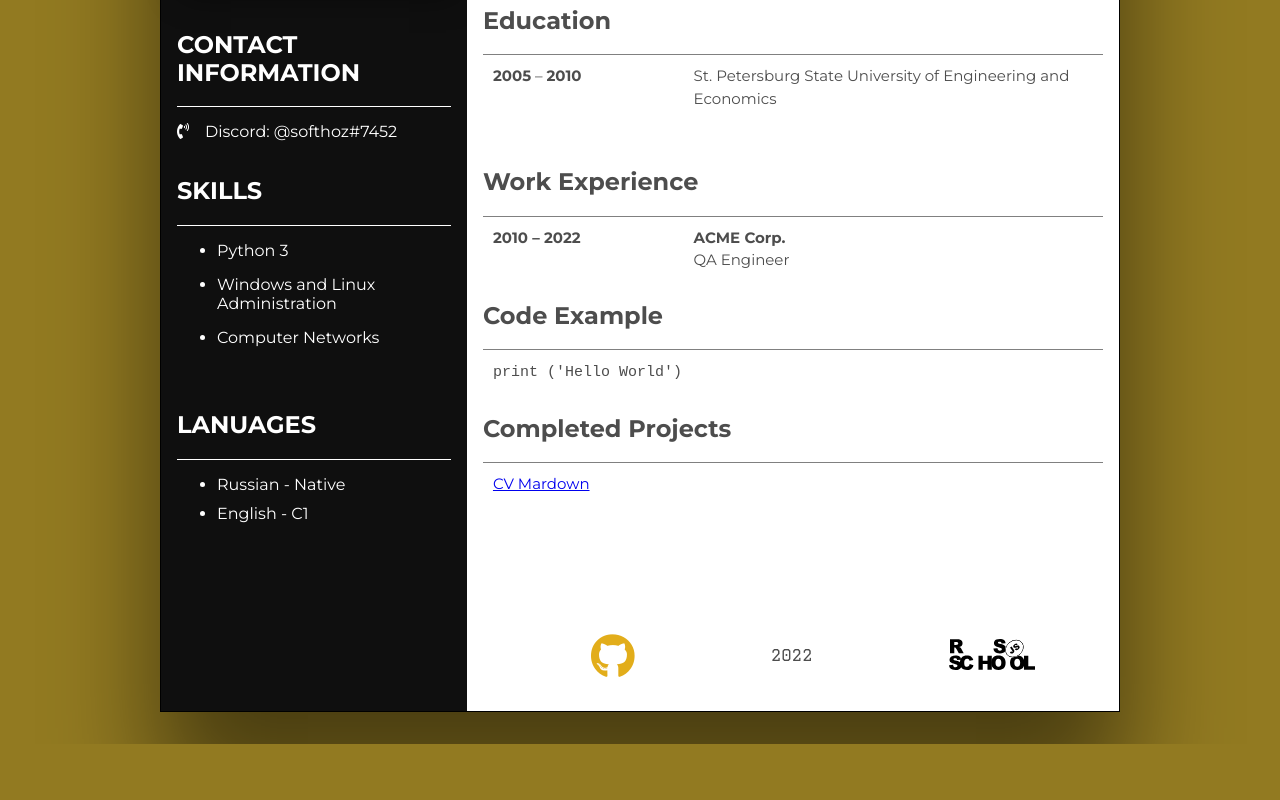
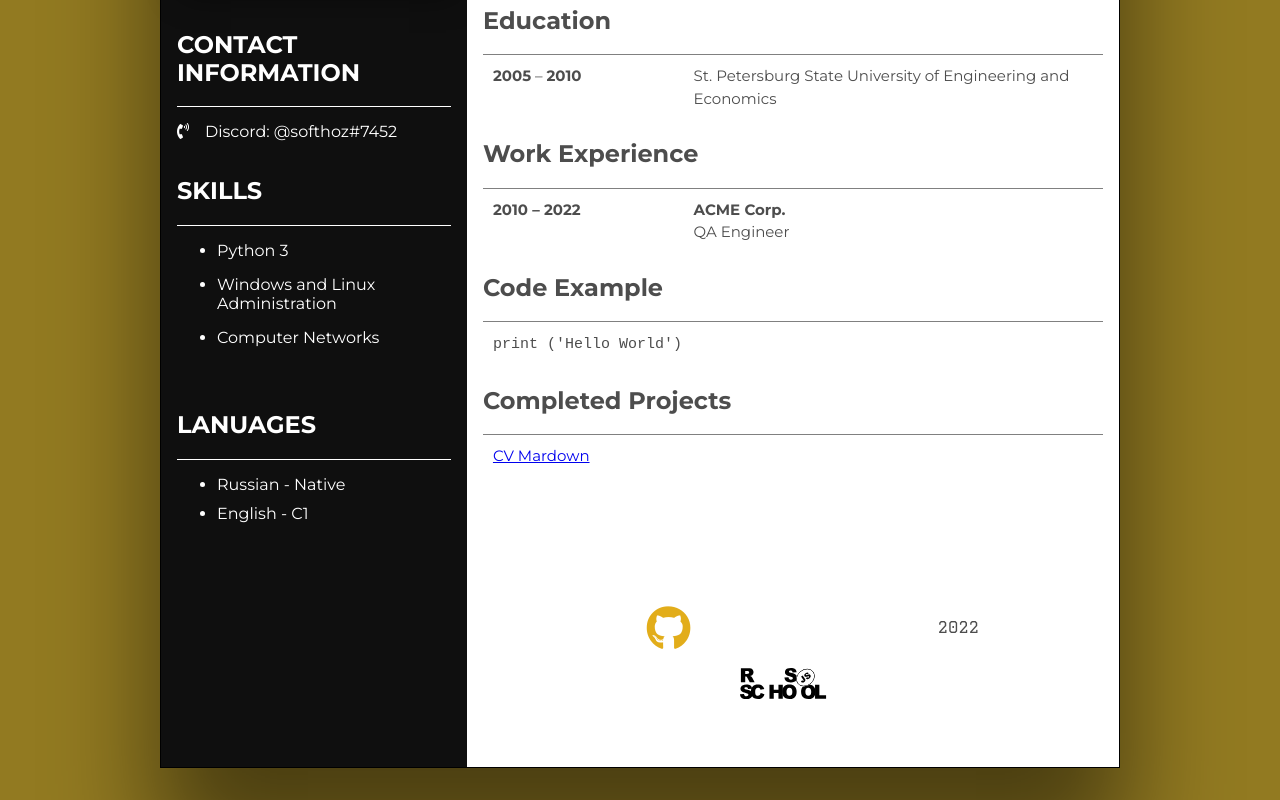
Before and after one commit to softhoz/rsschool-cv, a plain HTML site: page index.html in a window 1280 px wide. Shown: the part 336-1136 px from the top of the page. Before the commit the page ends 1080 px from the top, so only its background shows below. Drawn offline with nearby package versions, Linux system fonts and the light colour scheme.

Commit message:
fix: fixed validation errors

```diff
--- a/index.html
+++ b/index.html
@@ -61,7 +61,6 @@
 			<div class="underlined-grey"></div>
 			<div class="description__item2">
 			</div>
-			<article class="About">
 				<h2>About</h2>
 				<div class="description">
 					Hello, I am happy to present you my CV as a proud member of RS School community.
@@ -78,7 +77,7 @@
 							St. Petersburg State University of Engineering and Economics
 						</div>
 					</div>
-				</article>
+				<article>
 				<article class="experience">
 					<h2>Work Experience</h2>
 					<div class="description">
@@ -98,6 +97,7 @@
 						<div class="description__item1">
 							<code>print ('Hello World')</code>
 						</div>
+					</div>
 				</article>
 				<article class="projects">
 					<h2>Completed Projects</h2>
@@ -105,6 +105,7 @@
 						<div class="description__item1">
 							<a href="https://softhoz.github.io/rsschool-cv/cv">CV Mardown </a>
 						</div>
+					</div>
 				</article>
 				<footer class="footer">
 					<nav class="footer__nav">
@@ -115,10 +116,10 @@
 							<li class="year">
 								<span class="year-font">2022</span>
 							</li>
-							<a class="footer__rsschool" href="https://rs.school/js/" target="_blank">
-								<img src="./assets/icons/rss.svg" width="86" height="32" alt="RS School" />
-							</a>
 						</ul>
+						<a class="footer__rsschool" href="https://rs.school/js/" target="_blank">
+							<img src="./assets/icons/rss.svg" width="600" height="32" alt="RS School" />
+						</a>
 					</nav>
 				</footer>
 		</section>
```
